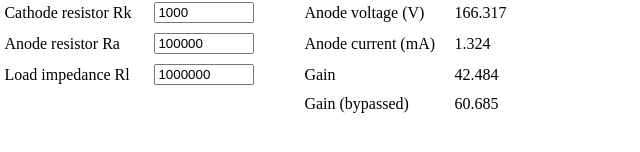
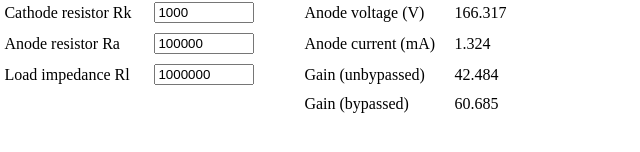
Before and after one commit to olivergardiner/valvedesigner-web, a plain HTML site: page public/designer.html in a window 1280 px wide. Shown: the part 590-742 px from the top of the page, 135-775 px from the left. Drawn offline with nearby package versions, Linux system fonts and the light colour scheme.

Commit message:
Minor update

```diff
--- a/public/triodecc.js
+++ b/public/triodecc.js
@@ -15,7 +15,7 @@ class TriodeCC extends Circuit {
 				'Bias point Vk (V)',
 				'Anode voltage (V)',
 				'Anode current (mA)',
-				'Gain',
+				'Gain (unbypassed)',
 				'Gain (bypassed)'
 			]
 		};
```
Also changed, not shown: public/designer.html (+3 -1 lines).
